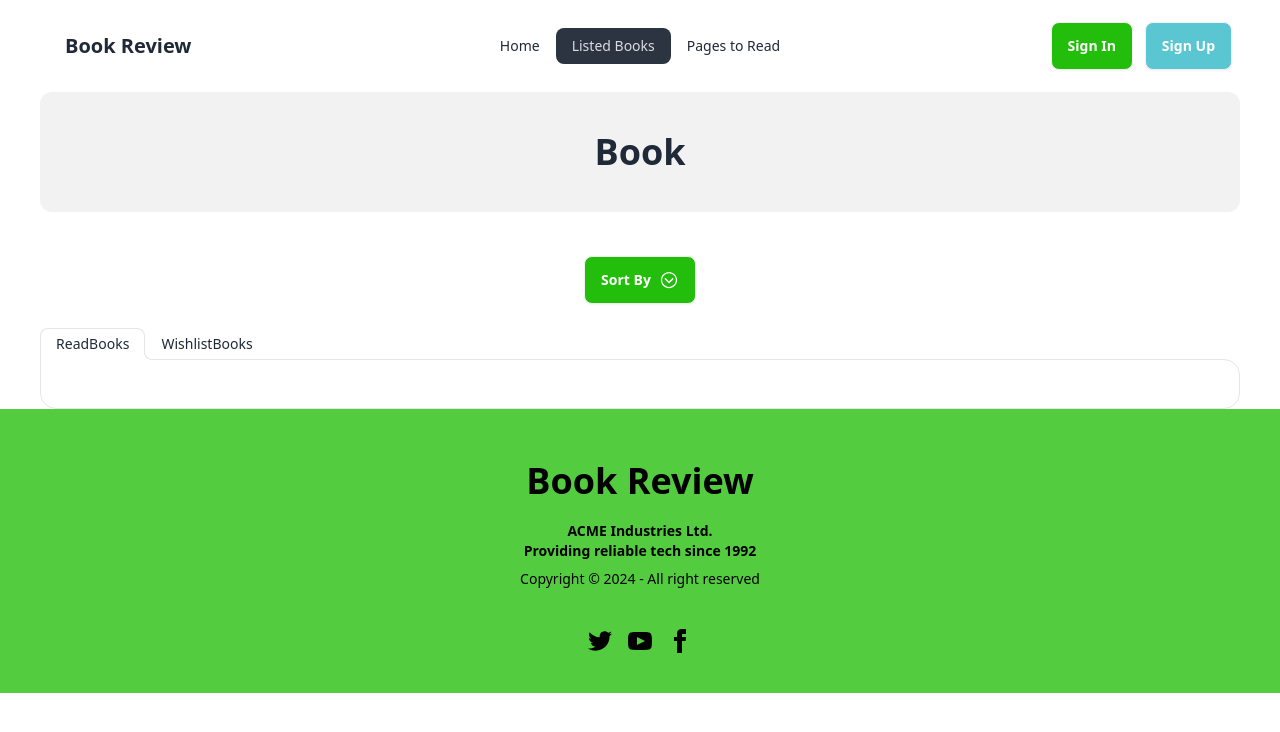
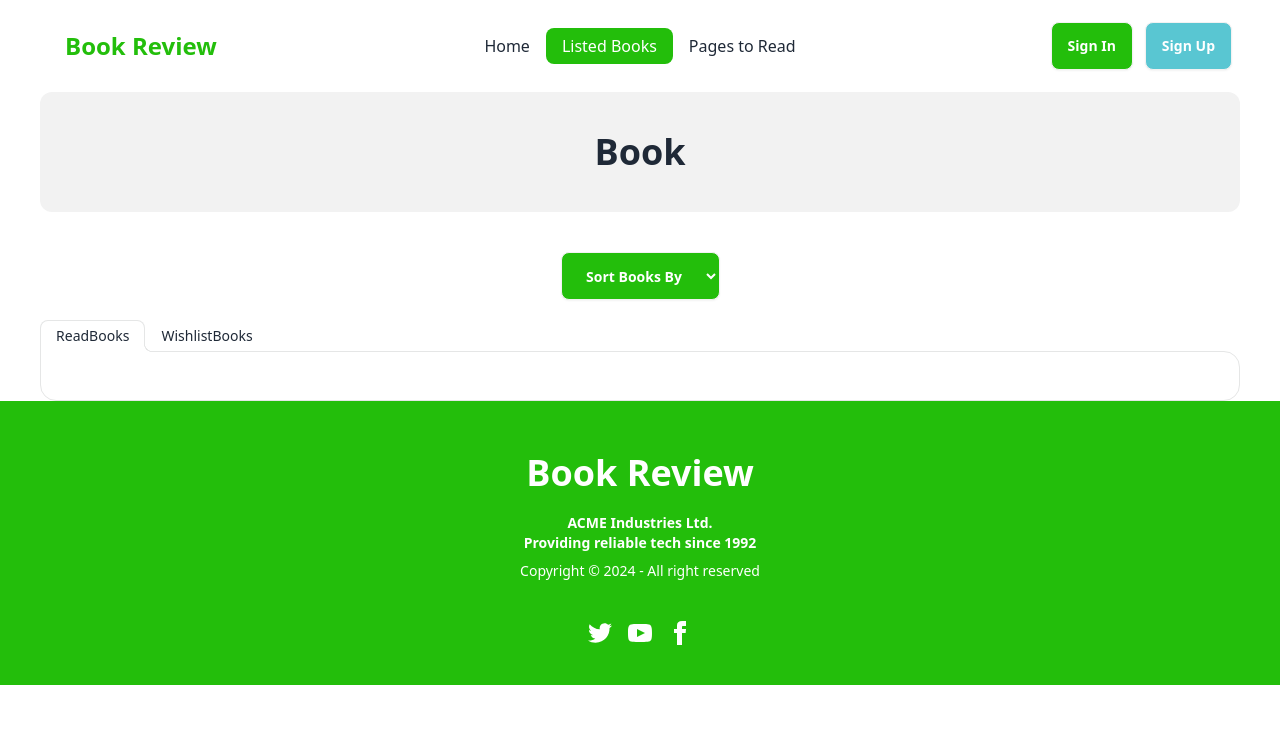
Before and after one commit to sajjatul-bari/book-review, a React (Vite) app: page /listed in a window 1280 px wide. Shown: the top 732 px of the page. Built offline with nearby package versions, Linux system fonts and the light colour scheme.

Commit message:
set menu bar

```diff
--- a/src/components/Footer/Footer.jsx
+++ b/src/components/Footer/Footer.jsx
@@ -2,7 +2,7 @@ import { Link } from "react-router-dom";
 
 const Footer = () => {
   return (
-    <footer className="footer footer-center bg-[#23be0bc7] text-black p-10">
+    <footer className="footer footer-center bg-[#23be0b] text-white p-10">
       <aside>
         <Link to="/">
         <h1 className="text-4xl font-bold p-3">Book Review</h1>
--- a/src/components/Header/Header.css
+++ b/src/components/Header/Header.css
@@ -1,3 +1,14 @@
-li.active{
-    background: green;
-}
+.nav-link.active {
+    background-color: #23be0b !important; /* Green background */
+    color: white !important; /* Black text color */
+  }
+
+  .nav-link {
+    color: inherit; /* Keep default color */
+    text-decoration: none;
+    font-size: 16px;
+  }
+
+  .nav-link:hover {
+    color: green; /* Optional: Add hover effect */
+  }
--- a/src/components/Header/Header.jsx
+++ b/src/components/Header/Header.jsx
@@ -5,13 +5,32 @@ const Header = () => {
   const links = (
     <>
       <li>
-        <NavLink to="/">Home</NavLink>
+        <NavLink
+          to="/"
+          exact
+          activeClassName="nav-link-active"
+          className="nav-link"
+        >
+          Home
+        </NavLink>
       </li>
       <li>
-        <NavLink to="/listed">Listed Books</NavLink>
+        <NavLink
+          to="/listed"
+          activeClassName="nav-link-active"
+          className="nav-link"
+        >
+          Listed Books
+        </NavLink>
       </li>
       <li>
-        <NavLink to="/pages-read">Pages to Read</NavLink>
+        <NavLink
+          to="/pages-read"
+          activeClassName="nav-link-active"
+          className="nav-link"
+        >
+          Pages to Read
+        </NavLink>
       </li>
     </>
   );
@@ -43,7 +62,7 @@ const Header = () => {
           </ul>
         </div>
         <Link to="/">
-        <a className="btn btn-ghost text-xl">Book Review</a>
+        <a className="btn btn-ghost text-2xl font-extrabold text-[#23be0b]">Book Review</a>
         </Link>
 
       </div>
--- a/src/components/ListedBooks/ListedBooks.jsx
+++ b/src/components/ListedBooks/ListedBooks.jsx
@@ -1,7 +1,6 @@
 import ReadBooks from "../ReadBooks/ReadBooks";
 import { useEffect, useState } from "react";
 import { useLoaderData } from "react-router-dom";
-import { IoIosArrowDropdown } from "react-icons/io";
 
 import {
   getStoredBook,
@@ -13,74 +12,58 @@ const ListedBooks = () => {
   const books = useLoaderData();
   const [readBooks, setReadBooks] = useState([]);
   const [wishlistBooks, setwishlistBooks] = useState([]);
-  const [displayBooks, setDisplayBooks] = useState([]);
 
-  const handleSortBooks = (criteria) => {
-    let sortedBooks = [...books]; // Create a copy of the books array
 
+  const handleSortReadBooks = (criteria) => {
+    let sortedBooks = [...readBooks];
+    let sortedWishBooks = [...wishlistBooks];
     if (criteria === "rating") {
-      sortedBooks.sort((a, b) => b.rating - a.rating); // Sort by Rating (Descending)
+      sortedBooks.sort((a, b) => b.rating - a.rating);
+      sortedWishBooks.sort((a, b) => b.rating - a.rating);
     } else if (criteria === "totalPages") {
-      sortedBooks.sort((a, b) => b.totalPages - a.totalPages); // Sort by Number of Pages (Descending)
+      sortedBooks.sort((a, b) => b.totalPages - a.totalPages);
+      sortedWishBooks.sort((a, b) => b.totalPages - a.totalPages);
     } else if (criteria === "yearOfPublishing") {
-      sortedBooks.sort((a, b) => b.yearOfPublishing - a.yearOfPublishing); // Sort by Published Year (Descending)
+      sortedBooks.sort((a, b) => b.yearOfPublishing - a.yearOfPublishing);
+      sortedWishBooks.sort((a, b) => b.yearOfPublishing - a.yearOfPublishing);
     }
+    setReadBooks(sortedBooks);
+    setwishlistBooks(sortedWishBooks);
+  };
 
-    setDisplayBooks(sortedBooks); // Update the displayBooks state with the sorted list
-  };
 
   useEffect(() => {
     const storedBooksId = getStoredBook();
     const storedWishlistBooksId = getStoredWishlistBook();
 
     if (books && books.length > 0) {
-      const booksRead = books.filter((book) =>
-        storedBooksId.includes(book.bookId)
-      );
+      const booksRead = books.filter((book) => storedBooksId.includes(book.bookId));
       setReadBooks(booksRead);
-      setDisplayBooks(books);
-    }
-    if (books && books.length > 0) {
+
       const booksWishlist = books.filter(
-        (book) =>
-          storedWishlistBooksId.includes(book.bookId) &&
-          !storedBooksId.includes(book.bookId)
+        (book) => storedWishlistBooksId.includes(book.bookId) && !storedBooksId.includes(book.bookId)
       );
       setwishlistBooks(booksWishlist);
-      setDisplayBooks(books);
     }
+  }, [books]);
 
-  }, [books]);
   return (
     <div>
       <div className="p-10 text-center bg-[#f2f2f2] rounded-xl mb-10">
         <h1 className="text-4xl font-extrabold">Book</h1>
       </div>
 
-      <div className="dropdown dropdown-bottom dropdown-center justify-center flex mb-5 ">
-        <div
-          tabIndex={0}
-          role="button"
-          className="btn bg-[#23be0b] text-white m-1 items-center"
+      <div className="flex justify-center mb-5">
+        <select
+          onChange={(e) => handleSortReadBooks(e.target.value)}
+          className="btn bg-[#23be0b] text-white px-2 items-center"
         >
-          Sort By
-          <IoIosArrowDropdown className="text-xl"></IoIosArrowDropdown>
-        </div>
-        <ul
-          tabIndex={0}
-          id="sortCriteria"
-          onChange={(e) => handleSortBooks(e.target.value)}
-          className="dropdown-content menu bg-base-100 rounded-box z-[1] w-52 p-2 shadow"
-        >
-          <select
-            id="sortCriteria"
-            onChange={(e) => handleSortBooks(e.target.value)}
-          >
-            <option value="rating">Rating</option>
-            <option value="totalPages">Number of Pages</option>
-            <option value="yearOfPublishing">Published Year</option>
-          </select>
-        </ul>
+          <option value="">Sort Books By</option>
+          <option value="rating">Rating</option>
+          <option value="totalPages">Number of Pages</option>
+          <option value="yearOfPublishing">Published Year</option>
+        </select>
+
       </div>
 
       <div role="tablist" className="tabs tabs-lifted">
```
